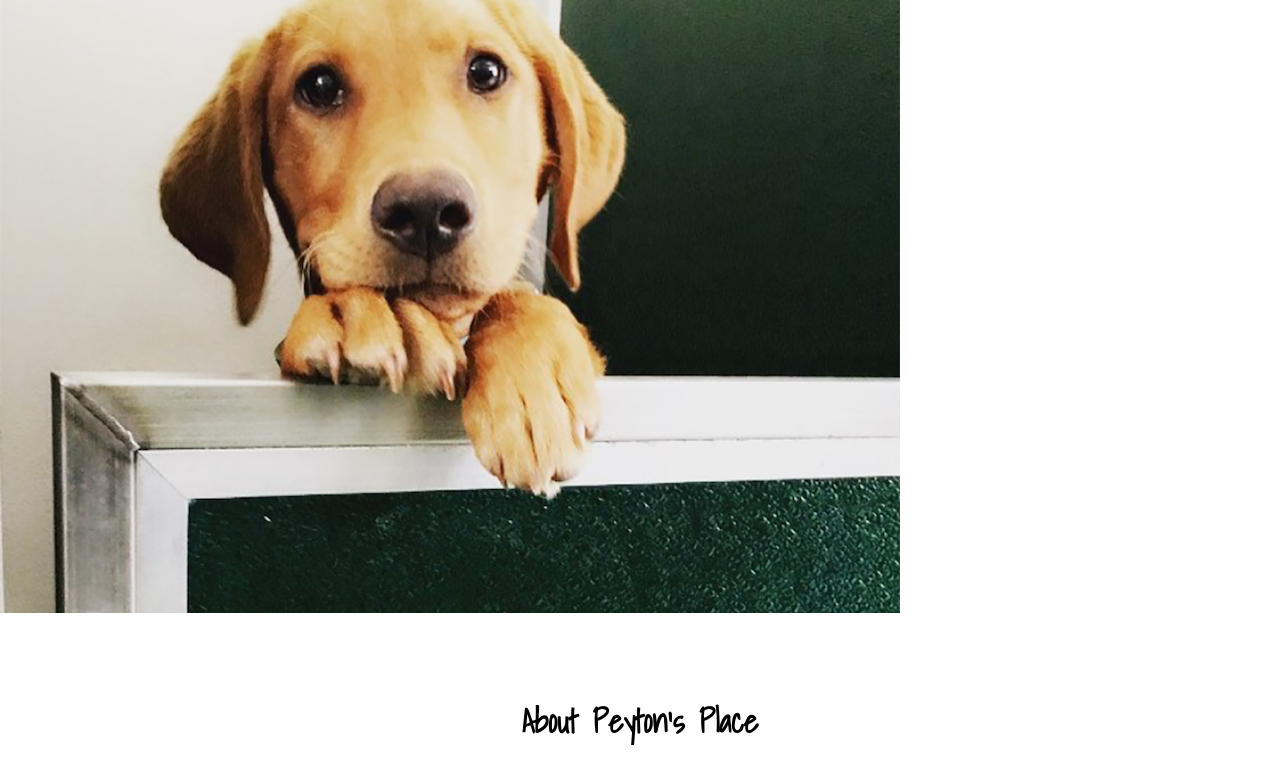
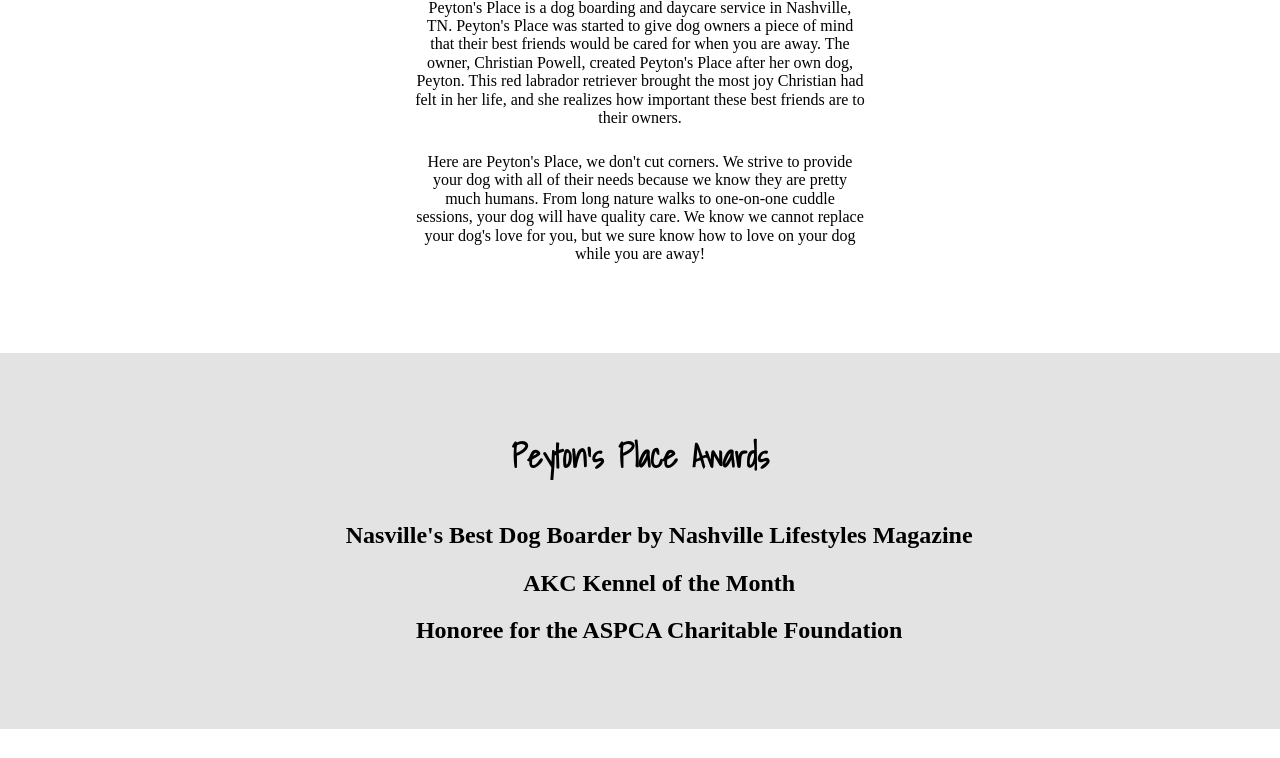
Before and after one commit to cpowell1/project_final3_powell_christian, a plain HTML site: page index.html in a window 1280 px wide. Shown: the part 365-1123 px from the top of the page. Drawn offline with nearby package versions, Linux system fonts and the light colour scheme; a web font is replaced by a local one.

Commit message:
Remove Homepage image

```diff
--- a/css/main.css
+++ b/css/main.css
@@ -1,7 +1,6 @@
 body {
     background-image: url('../img/wood.jpg');
 }
-
 
 h1 {
     font-family: 'Shadows Into Light';
--- a/index.html
+++ b/index.html
@@ -26,9 +26,7 @@
           </ul>
         </nav>
       </header>
-      <main>
-        <img src="img/homepage1.png" alt="home" />
-      </main>
+
 
       <section id="about"><h1>About Peyton's Place</h1>
         <p>
```
Also changed, not shown: js/main.js (line endings or trailing spaces).
